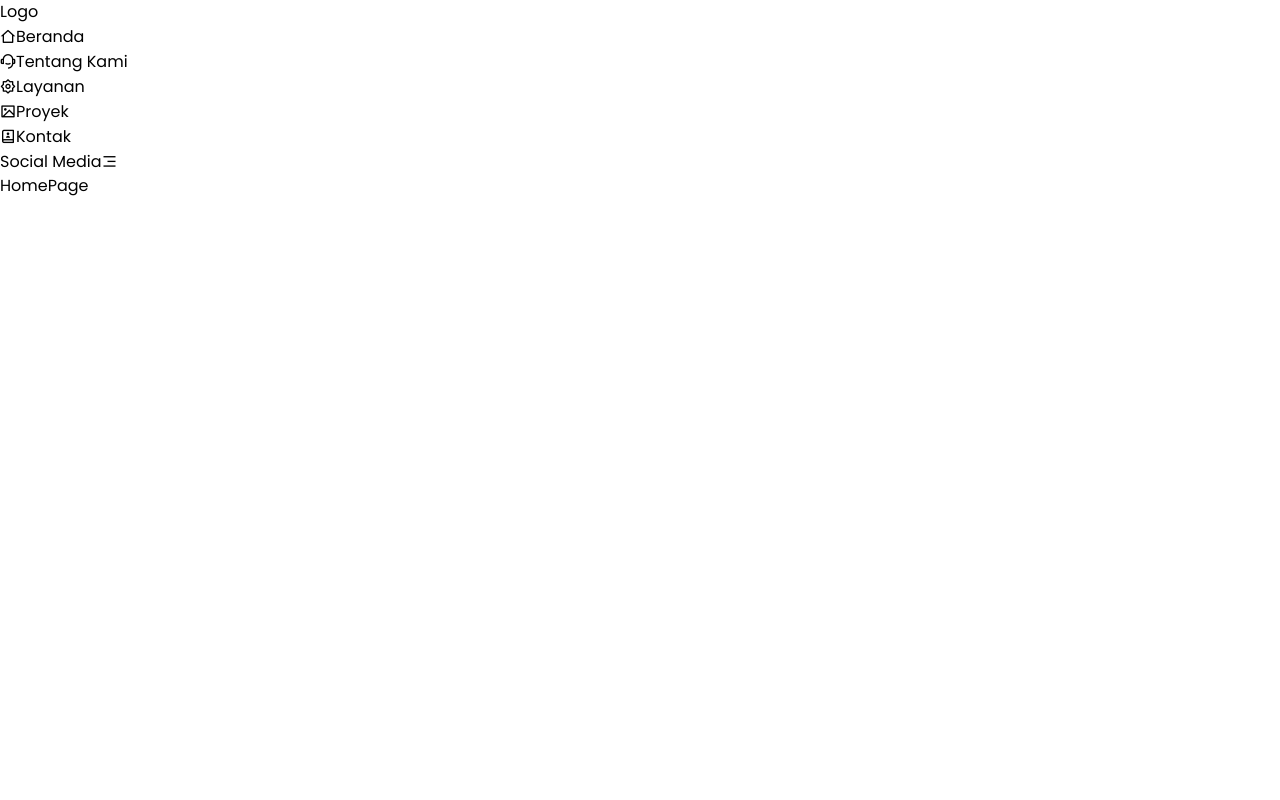
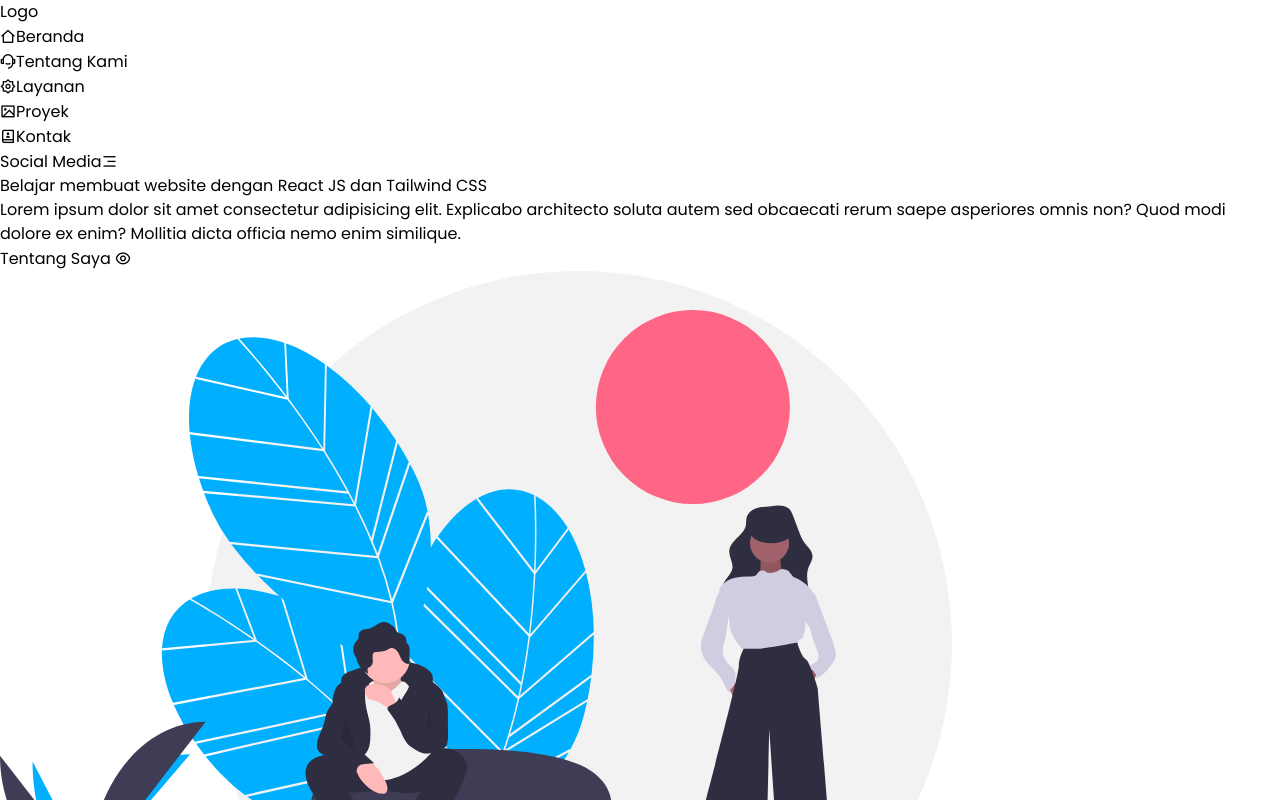
Before and after one commit to yuslianto/react-tailwind, a React (Vite) app: page / in a window 1280 px wide. Shown: the top 800 px of the page. Built offline with nearby package versions, Linux system fonts and the light colour scheme.

Commit message:
create hero section

```diff
--- a/src/pages/HomePage.jsx
+++ b/src/pages/HomePage.jsx
@@ -1,7 +1,45 @@
-import React from "react";
+import React from 'react';
+
+import HeroImage from '../assets/images/hero.svg';
 
 const HomePage = () => {
-  return <div className="h-[2000px]">HomePage</div>;
+  return (
+    <div className="homepage pb-10">
+      <div className="container mx-auto px-4">
+        <div className="hero grid md:grid-cols-2 grid-cols-1 items-center gap-20 pt-32">
+          <div className="box">
+            <h1 className="lg:text-5xl/tight text-3xl font-medium mb-7">
+              Belajar membuat website dengan{' '}
+              <span className="text-sky-400 font-bold underline">React JS</span>{' '}
+              dan{' '}
+              <span className="text-sky-400 font-bold underline">
+                Tailwind CSS
+              </span>
+            </h1>
+            <p className="mb-7 text-base/8">
+              Lorem ipsum dolor sit amet consectetur adipisicing elit. Explicabo
+              architecto soluta autem sed obcaecati rerum saepe asperiores omnis
+              non? Quod modi dolore ex enim? Mollitia dicta officia nemo enim
+              similique.
+            </p>
+            <a
+              href="#"
+              className="bg-sky-400 hover:bg-sky-500 text-white py-3 px-4 inline-flex items-center rounded-full shadow transition-all"
+            >
+              Tentang Saya <i className="ri-eye-line ms-1"></i>
+            </a>
+          </div>
+          <div className="box">
+            <img
+              src={HeroImage}
+              alt="Hero Image"
+              className="md:w-full w-[400px] md:m-0 mx-auto"
+            />
+          </div>
+        </div>
+      </div>
+    </div>
+  );
 };
 
 export default HomePage;
```
